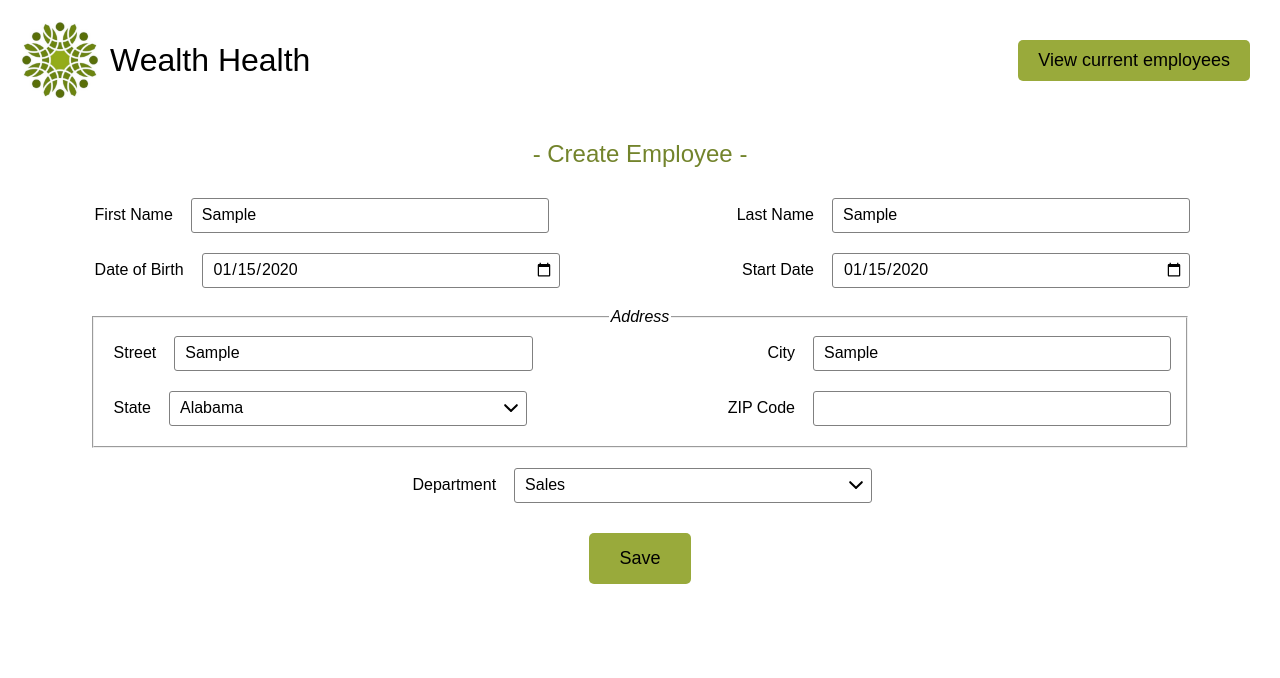
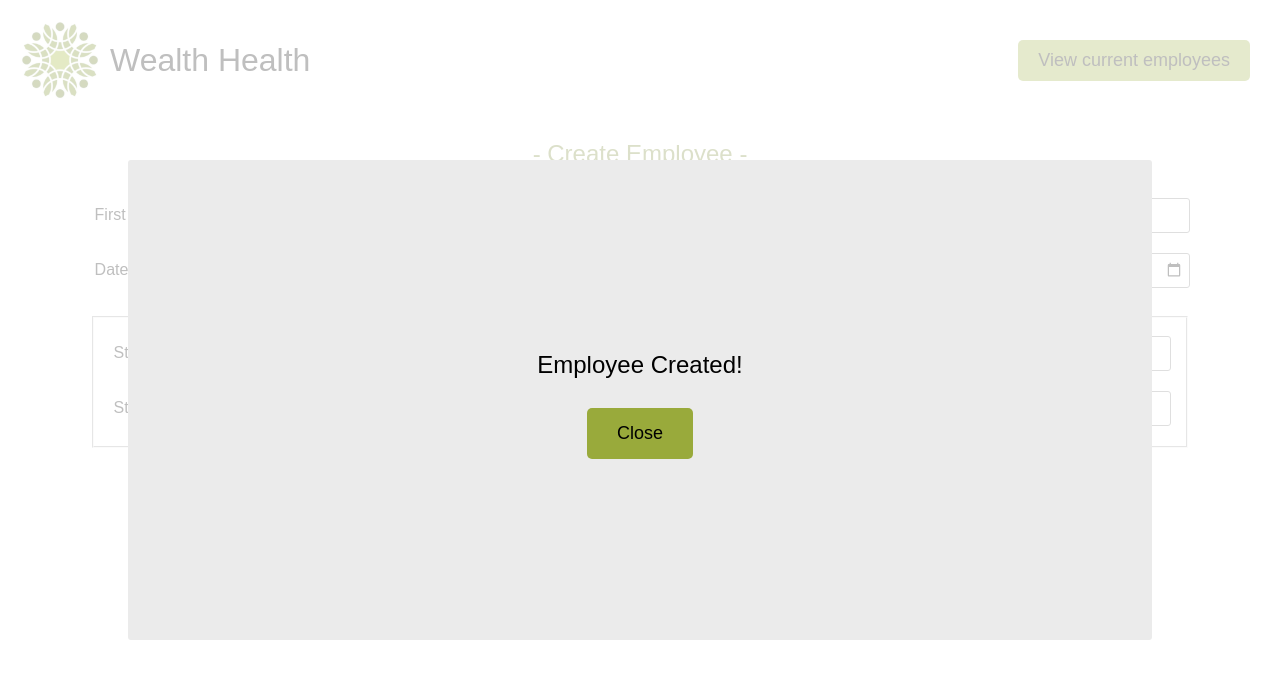
Before and after one commit to aurelianeg/wealthhealth, a React (Create React App) app: page / in a window 1280 px wide. Both pictures are taken after typing "Sample", "Sample", "2020-01-15", "2020-01-15", "Sample", "Sample" into the empty fields and a click on the button "Save". Shown: the top 678 px of the page. Built offline with nearby package versions, Linux system fonts and the light colour scheme.

Commit message:
Handle modal with react-modal and Redux

```diff
--- a/package.json
+++ b/package.json
@@ -9,6 +9,7 @@
       "@testing-library/user-event": "^13.5.0",
       "react": "^18.2.0",
       "react-dom": "^18.2.0",
+      "react-modal": "^3.15.1",
       "react-redux": "^8.0.2",
       "react-router-dom": "^6.3.0",
       "react-scripts": "5.0.1",
--- a/src/components/FormButton/FormButton.css
+++ b/src/components/FormButton/FormButton.css
@@ -6,6 +6,11 @@
    background-color: var(--primary-color);
    border-radius: 5px;
    border: none;
+   cursor: pointer;
+}
+
+.form_button:hover {
+   background-color: var(--secondary-color);
 }
 
 .form_button_text {
--- a/src/components/FormButton/FormButton.jsx
+++ b/src/components/FormButton/FormButton.jsx
@@ -1,5 +1,7 @@
 import React from 'react';
 import propTypes from 'prop-types';
+import { useDispatch } from 'react-redux';
+import { toggleModalAction } from '../../scripts/store';
 import './FormButton.css';
 
 /**
@@ -7,8 +9,16 @@ import './FormButton.css';
  * @returns { React.ReactElement } FormButton component
  */
 function FormButton(props) {
+   const dispatch = useDispatch();
+
    return (
-      <button className="form_button" /*onClick="saveEmployee()"*/>
+      <button
+         className="form_button"
+         onClick={(e) => {
+            e.preventDefault();
+            dispatch(toggleModalAction());
+         }}
+      >
          <h3 className="form_button_text">{props.title}</h3>
       </button>
    );
--- a/src/pages/CreateEmployee/CreateEmployee.css
+++ b/src/pages/CreateEmployee/CreateEmployee.css
@@ -39,3 +39,17 @@
    font-style: italic;
    font-weight: 500;;
 }
+
+.modal {
+   position: absolute;
+   width: 80vw;
+   height: 60vh;
+   top: 20vh;
+   left: 10vw;
+   border-radius: 3px;
+   background-color: rgb(235, 235, 235);
+   display: flex;
+   flex-direction: column;
+   justify-content: center;
+   align-items: center;
+}
--- a/src/pages/CreateEmployee/CreateEmployee.jsx
+++ b/src/pages/CreateEmployee/CreateEmployee.jsx
@@ -1,7 +1,9 @@
 import React from 'react';
+import { useSelector } from 'react-redux';
 import FormItem from '../../components/FormItem/FormItem';
 import FormButton from '../../components/FormButton/FormButton';
 import { states, departments } from '../../scripts/formSelectOptions';
+import Modal from 'react-modal';
 import './CreateEmployee.css';
 
 /**
@@ -9,6 +11,10 @@ import './CreateEmployee.css';
  * @returns { React.ReactElement } CreateEmployee page
  */
 function CreateEmployee() {
+   const isModalShowing = useSelector((state) => state.isModalShowing);
+
+   Modal.setAppElement('#root');
+
    return (
       <main className="create_wrapper">
          <h2 className="create_title">- Create Employee -</h2>
@@ -64,7 +70,7 @@ function CreateEmployee() {
                <div className="create_form_container create_form_container--bottom">
                   <FormItem
                      type="select"
-                     id="state"
+                     id="stateAddress"
                      labelTitle="State"
                      selectOptions={states}
                      selectAbbreviations={true}
@@ -89,10 +95,15 @@ function CreateEmployee() {
 
          <FormButton title="Save" />
 
-         {/* !!!!!! CONFIRMATION MODAL */}
-         {/* <div id="confirmation" class="modal">
-            Employee Created!
-         </div> */}
+         {/* CONFIRMATION MODAL: only opened if isModalShowing is true*/}
+         <Modal
+            className="modal"
+            isOpen={isModalShowing}
+            contentLabel="Employee created modal"
+         >
+            <h2 className="modal_title">Employee Created!</h2>
+            <FormButton title="Close" />
+         </Modal>
       </main>
    );
 }
--- a/src/scripts/store.js
+++ b/src/scripts/store.js
@@ -4,18 +4,17 @@ import { configureStore } from "@reduxjs/toolkit";
 // --------------- STATE INITIALIZATION ---------------
 
 const initialState = {
-   employees: ''
+   isModalShowing: false
 };
 
 
 // --------------- ACTIONS ---------------
 
-export function createEmployeeAction() {
+export function toggleModalAction() {
    return {
-      type: "CREATE_EMPLOYEE_ACTION"
+      type: "TOGGLE_MODAL_ACTION"
    }
 }
-
 
 // --------------- REDUCER ---------------
 
@@ -27,10 +26,10 @@ export function createEmployeeAction() {
  */
 function reducer(state = initialState, action) {
    switch (action.type) {
-      case "CREATE_EMPLOYEE_ACTION": {
+      case "TOGGLE_MODAL_ACTION": {
          return {
             ...state,
-            employees: 'yeah'
+            isModalShowing: !state.isModalShowing
          }
       }
       default:
```
Also changed, not shown: 1 other file (tests, documents, lock files or other folders).
